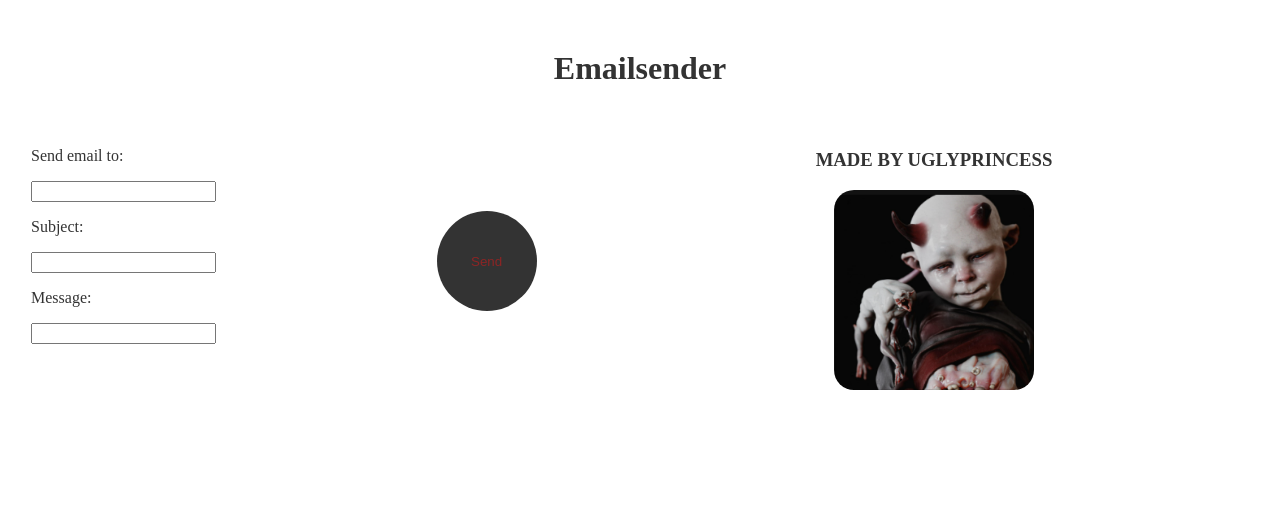
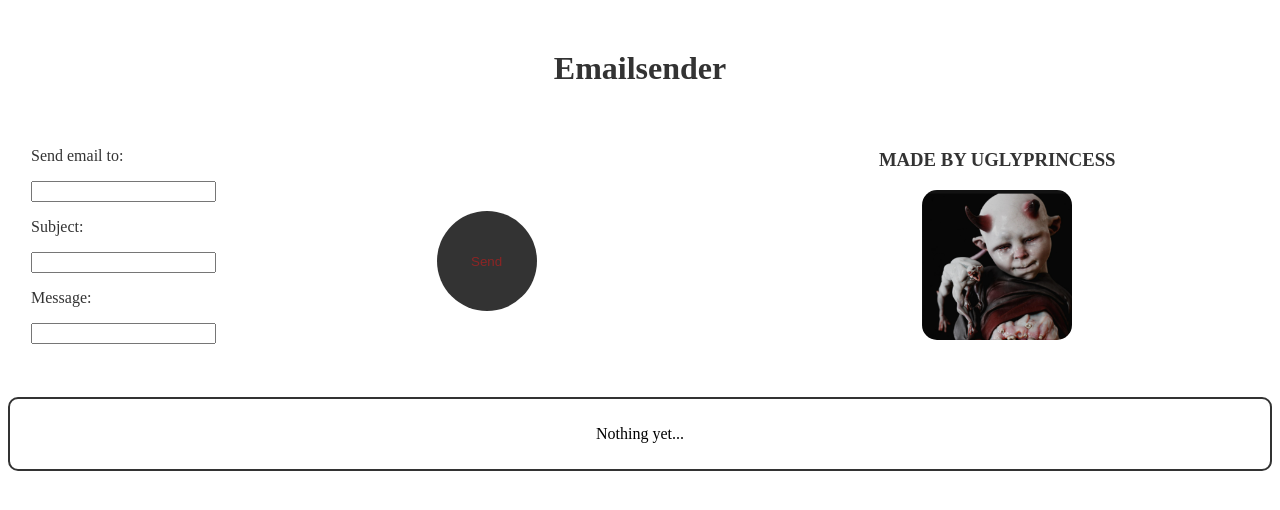
Before and after one commit to Uglypr1nces/emailsender, a Django app: page /emailsending/ in a window 1280 px wide. Shown: the top 510 px of the page. Run offline with Django 5.2, Linux system fonts and the light colour scheme.

Commit message:
added a div for showing if the email was sent or not

```diff
--- a/emailsending/static/style.css
+++ b/emailsending/static/style.css
@@ -15,14 +15,14 @@ h1{
     text-align: center;
 
     color: #333;
-    width: 50%;
+    width: 40%;
     float: right;
     padding: 20px;
     border: 2px solid #fff;
 }
 .my-img{
-    width: 200px;
-    height: 200px;
+    width: 150px;
+    height: 150px;
     border-radius: 10%;
     margin-top: 0px;
 }
@@ -38,3 +38,12 @@ h1{
     width: 100px;
     height: 100px;
 }
+
+#color-change{
+    margin-top: 30px;
+    background-color: #ffffff;
+    border: 2px solid #333;
+    padding: 10px;
+    border-radius: 10px;
+    text-align: center;
+}
--- a/emailsending/templates/base.html
+++ b/emailsending/templates/base.html
@@ -29,7 +29,19 @@
             <input type = "text" id = "message" name = "message">
 
         </div>
+
+        <div id="color-change">
+            <p class="situation">Nothing yet...</p>
+        </div>
+
         <script>
+            function changebg(color) {
+                document.getElementById("color-change").style.backgroundColor = color;
+            }
+            function changetext(message)
+            {
+                document.getElementById("color-change").innerHTML = message;
+            }
             function sendemail() {
                 var reciever_email = document.getElementById("email").value;
                 var subject = document.getElementById("subject").value;
```
